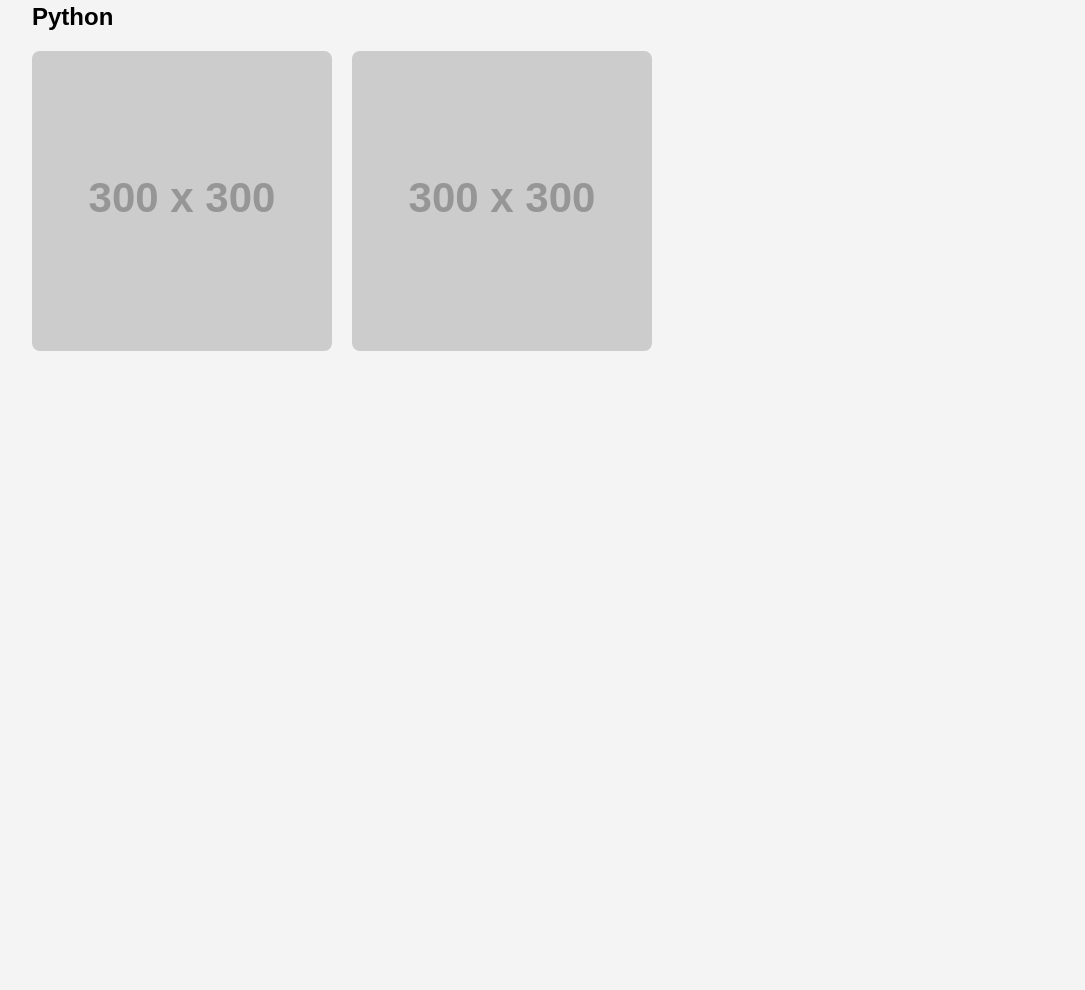
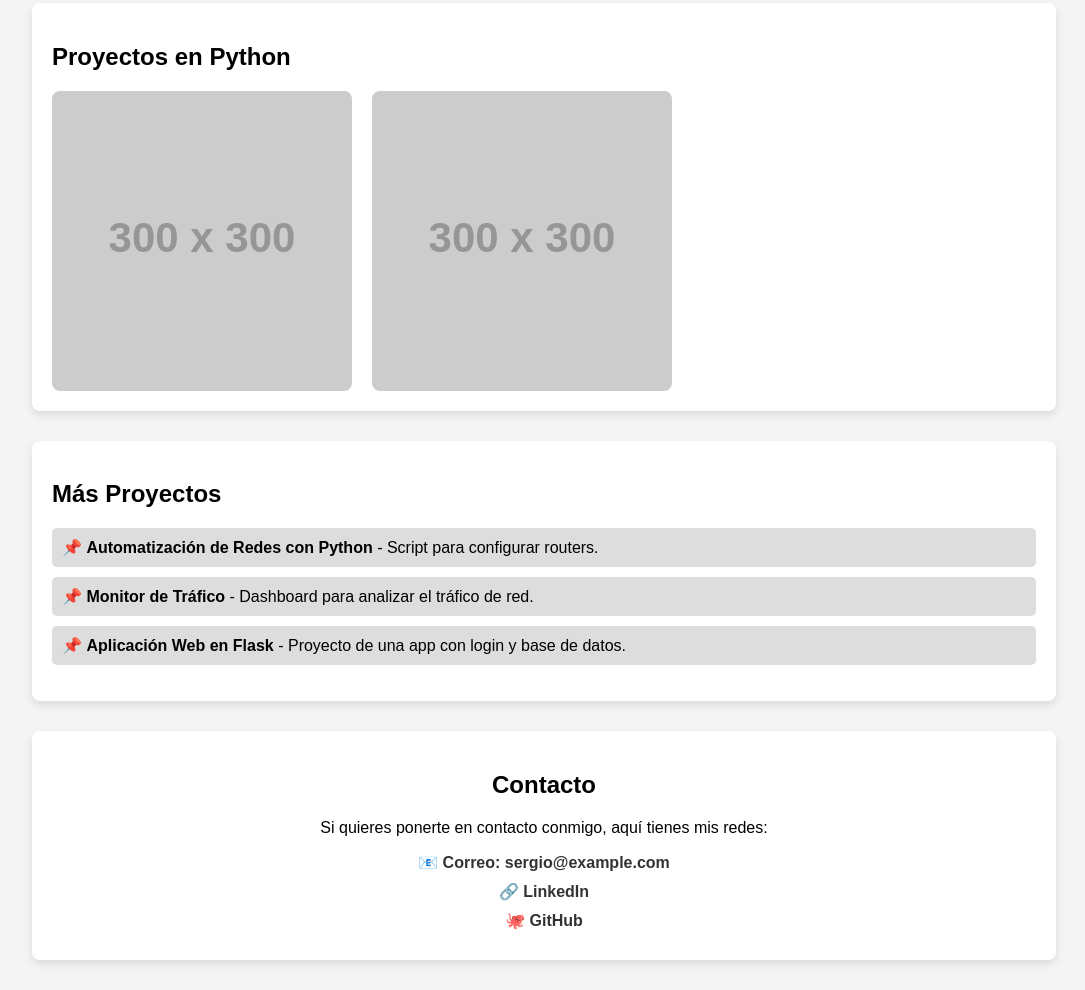
Before and after one commit to sergiogarcia001/mi-pagina-web, a plain HTML site: page index.html in a window 1280 px wide. Shown: the part 327-1317 px from the top of the page, without its empty margins (96-1181 px from the left). Before the commit the page ends 800 px from the top, so only its background shows below. Drawn offline with Linux system fonts and the light colour scheme; placeholder pictures from the web are drawn by us.

Commit message:
index.html

```diff
--- a/index.html
+++ b/index.html
@@ -3,7 +3,7 @@
 <head>
     <meta charset="UTF-8">
     <meta name="viewport" content="width=device-width, initial-scale=1.0">
-    <title>Sergio García - Mis proyectos</title>
+    <title>Sergio García - Mis Proyectos</title>
     <style>
         body {
             font-family: Arial, sans-serif;
@@ -21,26 +21,12 @@
             width: 80%;
             margin: 20px auto;
         }
-        .file-upload {
+        .section {
             background-color: #fff;
             padding: 20px;
             border-radius: 8px;
             box-shadow: 0 4px 8px rgba(0, 0, 0, 0.1);
             margin-bottom: 30px;
-        }
-        .file-upload input[type="file"] {
-            padding: 10px;
-        }
-        .file-upload button {
-            padding: 10px 20px;
-            background-color: #333;
-            color: white;
-            border: none;
-            border-radius: 5px;
-            cursor: pointer;
-        }
-        .file-upload button:hover {
-            background-color: #555;
         }
         .gallery {
             display: flex;
@@ -52,26 +38,69 @@
             max-width: 300px;
             border-radius: 8px;
         }
+        .projects-list {
+            list-style: none;
+            padding: 0;
+        }
+        .projects-list li {
+            margin: 10px 0;
+            padding: 10px;
+            background: #ddd;
+            border-radius: 5px;
+        }
+        .contact {
+            text-align: center;
+        }
+        .contact a {
+            display: block;
+            margin: 10px 0;
+            color: #333;
+            text-decoration: none;
+            font-weight: bold;
+        }
+        .contact a:hover {
+            color: #555;
+        }
     </style>
 </head>
 <body>
     <header>
         <h1>Mis Proyectos</h1>
     </header>
+
     <div class="container">
-        <section class="file-upload">
+        <!-- Introducción -->
+        <section class="section">
             <h2>Bienvenidos a Mi Página Personal</h2>
             <p>Esta página está diseñada para mostrar y organizar mis proyectos y trabajos. Aquí podrás ver los avances y resultados de mis estudios, trabajos y creaciones. A medida que avance en mis estudios, actualizaré los proyectos para mantener un espacio organizado y accesible.</p>
         </section>
 
-        <section>
-            <h2>Python</h2>
+        <!-- Proyectos en Python -->
+        <section class="section">
+            <h2>Proyectos en Python</h2>
             <div class="gallery">
-                <!-- Aquí se mostrarán las imágenes o documentos subidos -->
                 <img src="https://via.placeholder.com/300" alt="Trabajo 1">
                 <img src="https://via.placeholder.com/300" alt="Trabajo 2">
-                <!-- Añadir más imágenes según los trabajos subidos -->
             </div>
+        </section>
+
+        <!-- Más Proyectos -->
+        <section class="section">
+            <h2>Más Proyectos</h2>
+            <ul class="projects-list">
+                <li>📌 <strong>Automatización de Redes con Python</strong> - Script para configurar routers.</li>
+                <li>📌 <strong>Monitor de Tráfico</strong> - Dashboard para analizar el tráfico de red.</li>
+                <li>📌 <strong>Aplicación Web en Flask</strong> - Proyecto de una app con login y base de datos.</li>
+            </ul>
+        </section>
+
+        <!-- Contacto -->
+        <section class="section contact">
+            <h2>Contacto</h2>
+            <p>Si quieres ponerte en contacto conmigo, aquí tienes mis redes:</p>
+            <a href="mailto:sergio@example.com">📧 Correo: sergio@example.com</a>
+            <a href="https://www.linkedin.com/in/sergiogarcia" target="_blank">🔗 LinkedIn</a>
+            <a href="https://github.com/sergiogarcia" target="_blank">🐙 GitHub</a>
         </section>
     </div>
 </body>
```
